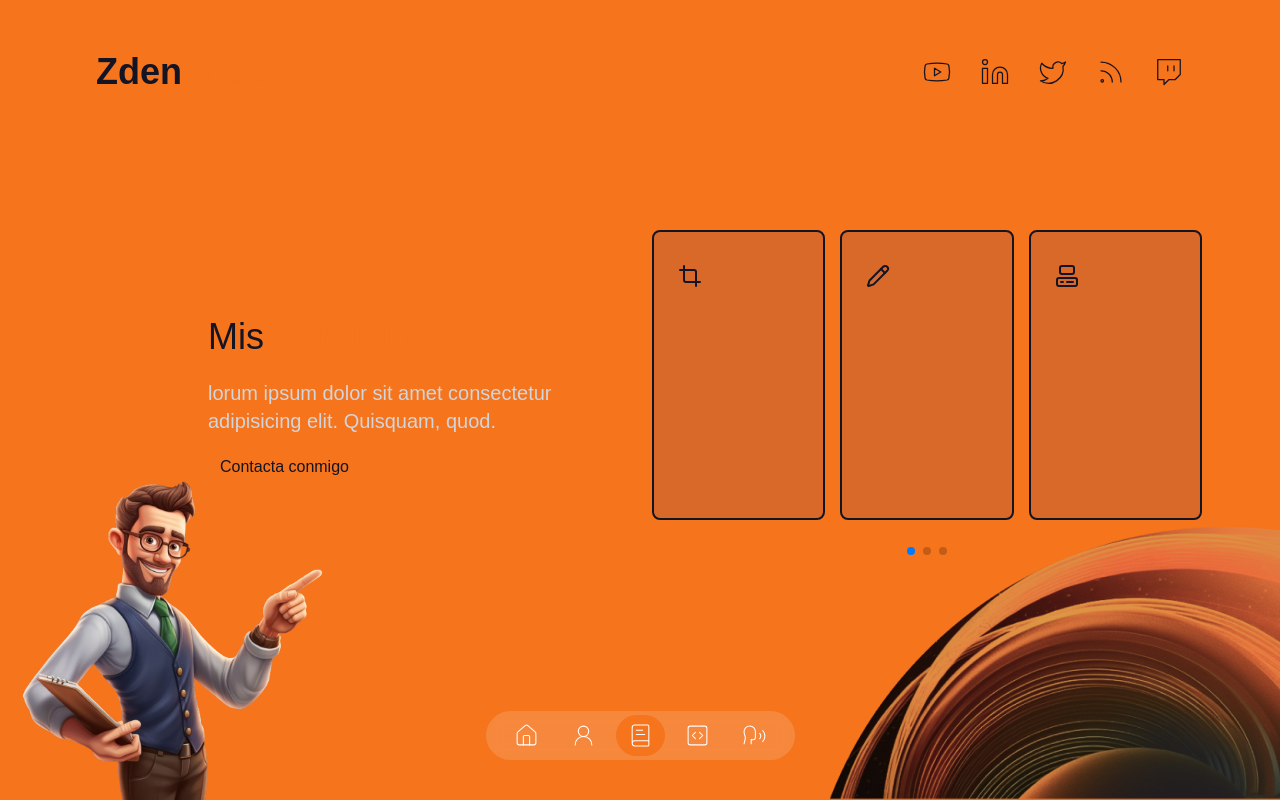
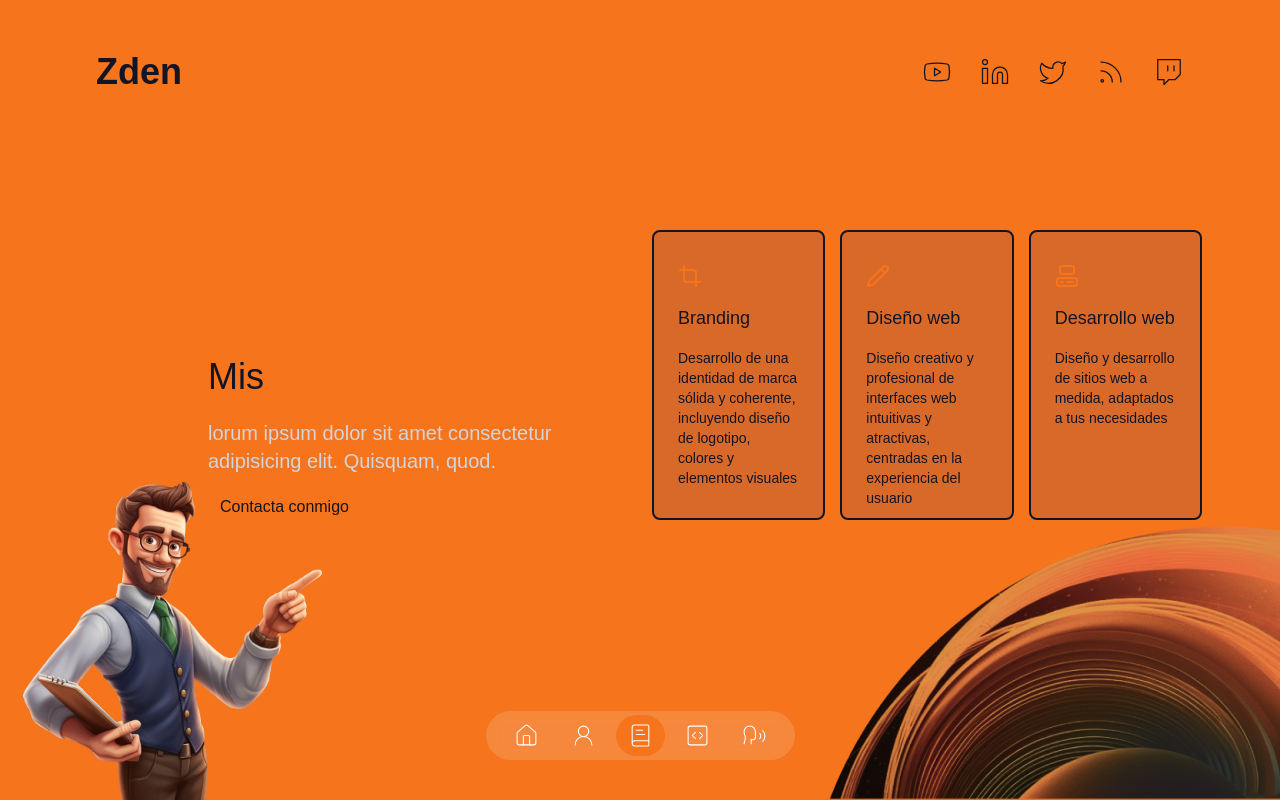
Before and after one commit to zdenc0de/portafolio, a Next.js app: page /services in a window 1280 px wide. Built offline with nearby package versions, Linux system fonts and the light colour scheme.

Commit message:
Slider implemented in services

```diff
--- /dev/null
+++ b/app/(routes)/portafolio/page.tsx
@@ -0,0 +1,5 @@
+export const PortafolioPage = () => {
+  return (
+    <div>Portafolio</div>
+  )
+}
--- a/app/(routes)/services/page.tsx
+++ b/app/(routes)/services/page.tsx
@@ -11,7 +11,7 @@ export default function ServicesPage() {
       <CircleImage />
       <AvatarServices />
       <div className="grid items-center justify-center h-screen max-w-5xl gap-6 mx-auto md:grid-cols-2 md:px-20">
-        <div className="max-w-lg">
+        <div className="max-w-lg mt-20">
           <h1 className="text-2xl leading-tight text-center md:text-left md:text-4xl md:mb-5">
             Mis {" "}
             <span className="font-bold text-secondary">
--- a/app/globals.css
+++ b/app/globals.css
@@ -37,3 +37,9 @@ body {
   color: var(--foreground);
   font-family: Arial, Helvetica, sans-serif;
 }
+
+.swiper-horizontal > .swiper-pagination-bullets .swiper-pagination-bullet,
+.swiper-pagination-horizontal.swiper-pagination-bullets
+  .swiper-pagination-bullet {
+    background-color: #f5741c;
+  }
--- a/components/slider-services.tsx
+++ b/components/slider-services.tsx
@@ -1,8 +1,8 @@
-"use client"
+"use client";
 
-import { Swiper, SwiperSlide } from "swiper/react"
-import { Pagination } from 'swiper/modules'
-import { serviceData } from "@/data"
+import { Swiper, SwiperSlide } from "swiper/react";
+import { Pagination } from "swiper/modules";
+import { serviceData } from "@/data";
 
 export const SliderServices = () => {
   return (
@@ -23,18 +23,22 @@ export const SliderServices = () => {
       }}
       freeMode={true}
       pagination={{
-        clickable: true
+        clickable: true,
       }}
       modules={[Pagination]}
-    className="h-[280px] md:h-[340px] w-[270px] md:w-[550px]">
+      className="h-[280px] md:h-[340px] w-[270px] md:w-[550px]"
+    >
       {serviceData.map((item, index) => (
-            <SwiperSlide
-            key={index}>
+        <SwiperSlide key={index}>
           <div className="flex px-6 py-8 h-auto md:h-[290px] rounded-lg cursor-pointer bg-[rgba(65,47,123,0.15)] sm:flex-col gap-x-6 sm:gap-x-0 group hover:bg-[rgba(89,65,169,0.15)] transition-all duration-300 hover:border-secondary border-2">
-                    <div>{item.icon}</div>
+            <div className="mb-4 text-4xl text-secondary">{item.icon}</div>
+            <div>
+              <h3 className="mb-4 text-lg">{item.title}</h3>
+              <p className="text-sm text-text">{item.description}</p>
+            </div>
           </div>
         </SwiperSlide>
       ))}
     </Swiper>
-  )
-}
+  );
+};
```
Lines whose indentation alone changed are shown as unchanged.
